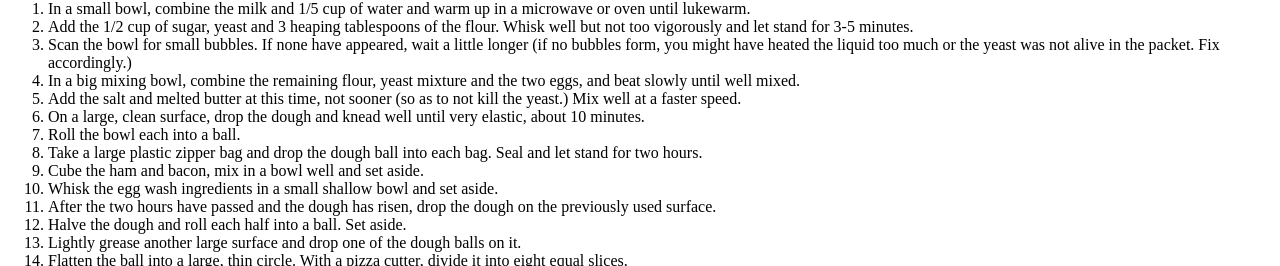
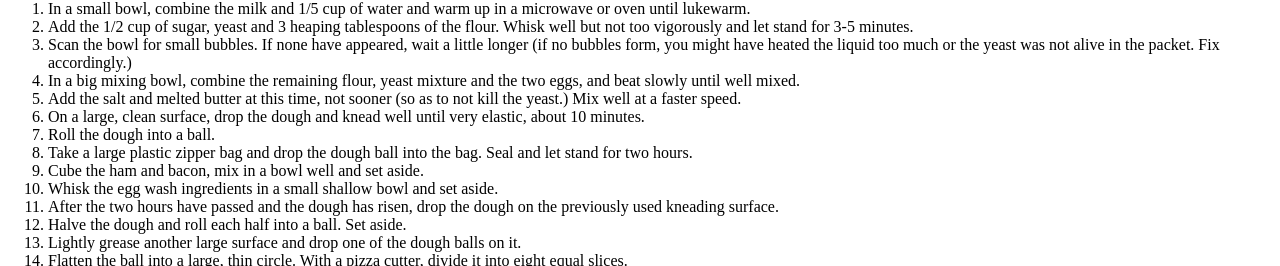
Before and after one commit to pedrobernardez/odin-recipes, a plain HTML site: page recipes/cachitosdejamon.html in a window 1280 px wide. Shown: the part 894-1160 px from the top of the page. Drawn offline with Linux system fonts and the light colour scheme.

Commit message:
Revised Cachitos de jamon

```diff
--- a/recipes/cachitosdejamon.html
+++ b/recipes/cachitosdejamon.html
@@ -47,11 +47,11 @@
 <li>In a big mixing bowl, combine the remaining flour, yeast mixture and the two eggs, and beat slowly until well mixed.</li>
 <li>Add the salt and melted butter at this time, not sooner (so as to not kill the yeast.) Mix well at a faster speed.</li>
 <li>On a large, clean surface, drop the dough and knead well until very elastic, about 10 minutes.
-<li>Roll the bowl each into a ball.</li>
-<li>Take a large plastic zipper bag and drop the dough ball into each bag. Seal and let stand for two hours.
+<li>Roll the dough into a ball.</li>
+<li>Take a large plastic zipper bag and drop the dough ball into the bag. Seal and let stand for two hours.
 <li>Cube the ham and bacon, mix in a bowl well and set aside.</li>
 <li>Whisk the egg wash ingredients in a small shallow bowl and set aside.</li>
-<li>After the two hours have passed and the dough has risen, drop the dough on the previously used surface.</li>
+<li>After the two hours have passed and the dough has risen, drop the dough on the previously used kneading surface.</li>
 <li>Halve the dough and roll each half into a ball. Set aside.
 <li>Lightly grease another large surface and drop one of the dough balls on it.</li>
 <li>Flatten the ball into a large, thin circle. With a pizza cutter, divide it into eight equal slices.</li>
```
